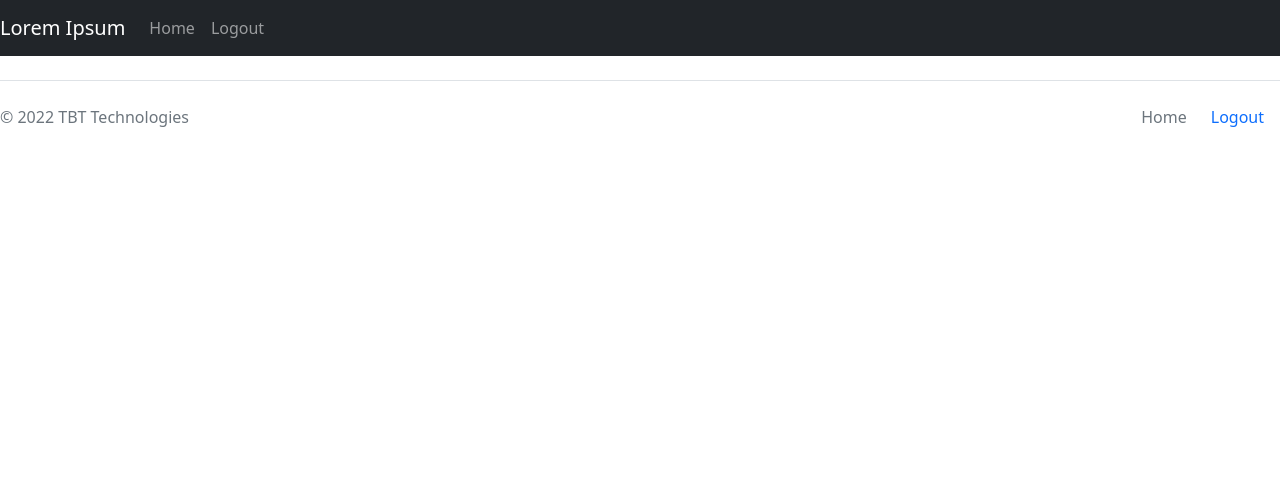
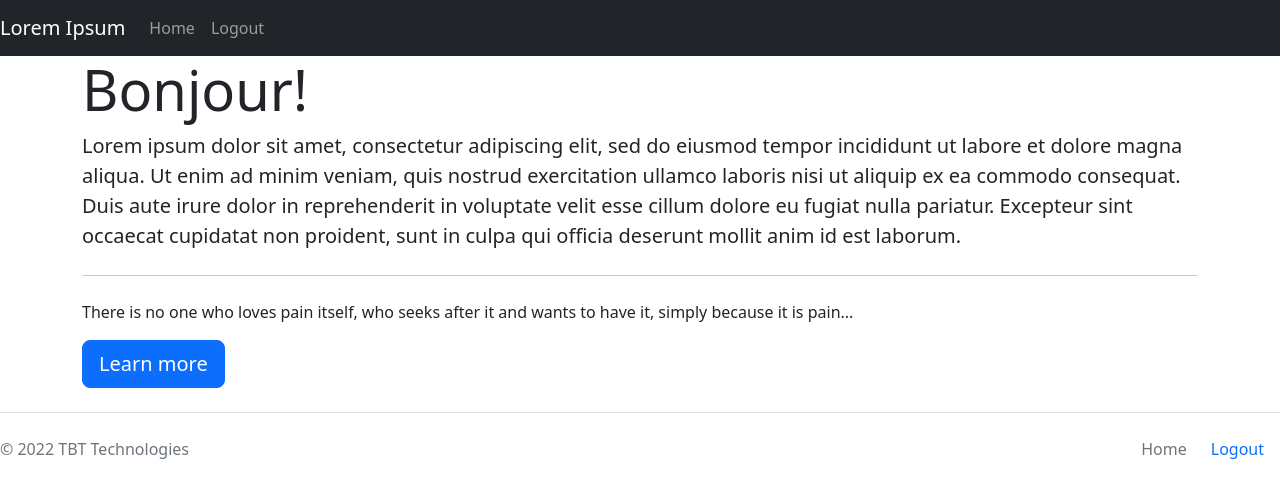
Before and after one commit to SaqeefShabbir/angular-sample-web-application, an Angular app: page / in a window 1280 px wide. Shown: the top 498 px of the page. Built offline with nearby package versions, Linux system fonts and the light colour scheme; sample sign-in values are in the browser's storage.

Commit message:
updated dashboard component

```diff
--- a/src/app/dashboard/dashboard.component.html
+++ b/src/app/dashboard/dashboard.component.html
@@ -1 +1,9 @@
-<p></p>
+<div class="jumbotron">
+    <h1 class="display-4">Bonjour!</h1>
+    <p class="lead">Lorem ipsum dolor sit amet, consectetur adipiscing elit, sed do eiusmod tempor incididunt ut labore et dolore magna aliqua. Ut enim ad minim veniam, quis nostrud exercitation ullamco laboris nisi ut aliquip ex ea commodo consequat. Duis aute irure dolor in reprehenderit in voluptate velit esse cillum dolore eu fugiat nulla pariatur. Excepteur sint occaecat cupidatat non proident, sunt in culpa qui officia deserunt mollit anim id est laborum.</p>
+    <hr class="my-4">
+    <p>There is no one who loves pain itself, who seeks after it and wants to have it, simply because it is pain...</p>
+    <p class="lead">
+        <a class="btn btn-primary btn-lg" href="#" role="button">Learn more</a>
+    </p>
+</div>
```
